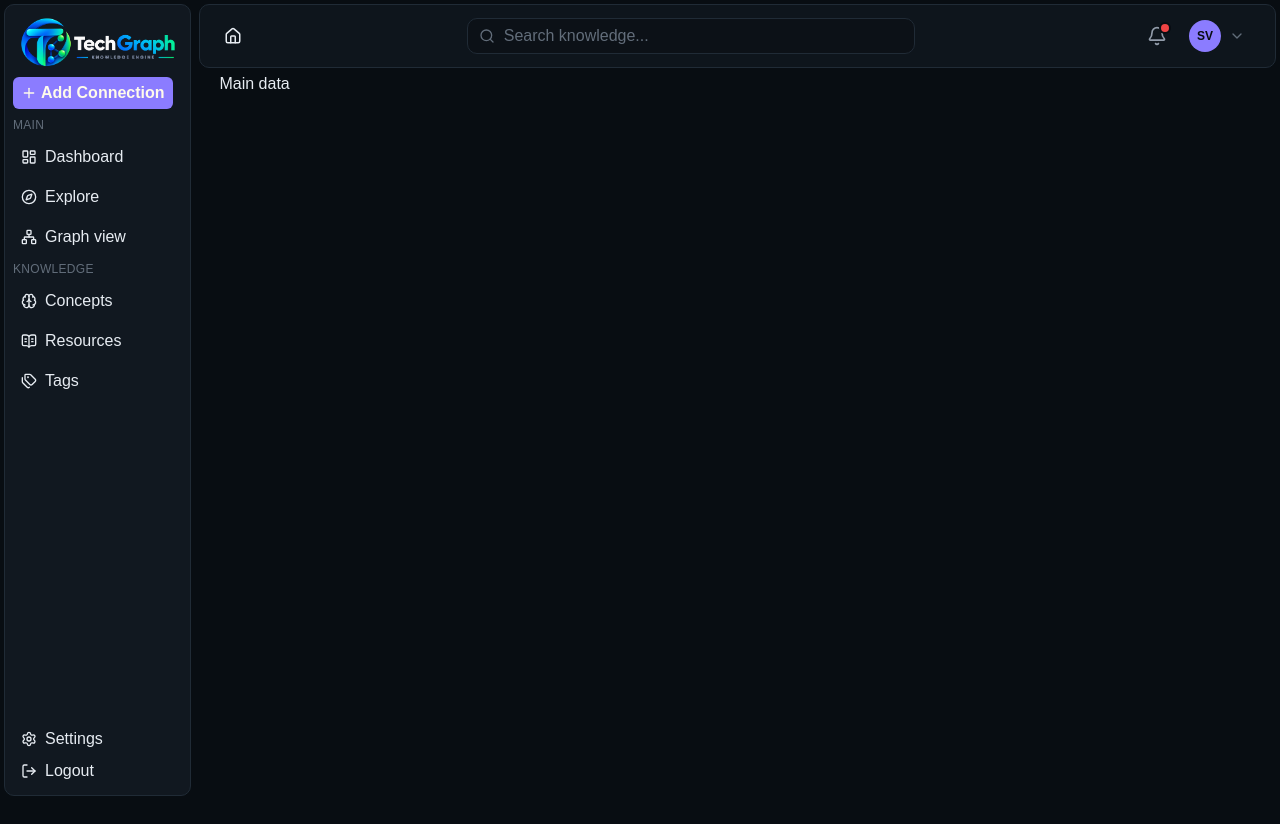
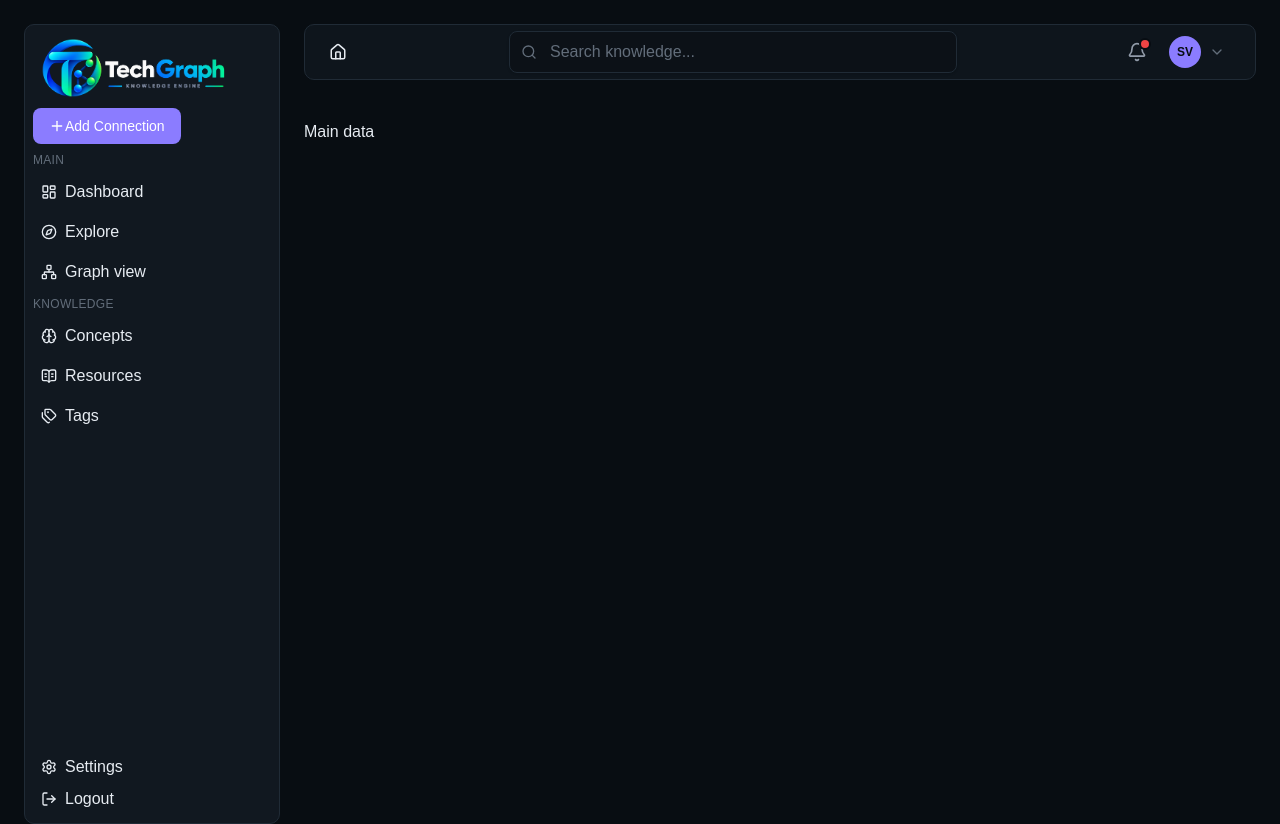
Before and after one commit to sabin-vv/tech-graph, a Next.js app: page / in a window 1280 px wide. Before the commit the page ends 800 px from the top, so only its background shows below. Built offline with nearby package versions, Linux system fonts and the light colour scheme.

Commit message:
feat: improve layout with responsive sidebar, fixed navbar, and hamburger menu

```diff
--- a/src/components/layout/DashboardLayout.tsx
+++ b/src/components/layout/DashboardLayout.tsx
@@ -1,22 +1,39 @@
-import { ReactNode } from "react";
-import Navbar from "./Navbar";
-import Sidebar from "./Sidebar";
+"use client"
+import { ReactNode, useState } from "react"
+import Navbar from "./Navbar"
+import Sidebar from "./Sidebar"
 
 interface DashBoardProps {
-  children: ReactNode;
+  children: ReactNode
 }
 
 const DashboardLayout = ({ children }: DashBoardProps) => {
+  const [sidebarOpen, setSidebarOpen] = useState(false)
+
   return (
     <div className="flex h-dvh w-full">
-      <Sidebar />
-      <div className="flex w-full flex-col">
-        <Navbar />
-        <main className="flex-1 justify-center px-6 align-middle">
+      {sidebarOpen && (
+        <div
+          className="fixed inset-0 z-40 bg-black/50 lg:hidden"
+          onClick={() => setSidebarOpen(false)}
+        />
+      )}
+      <div
+        className={`fixed inset-y-0 left-0 z-50 transition-transform duration-200 lg:static lg:translate-x-0 ${
+          sidebarOpen ? "translate-x-0" : "-translate-x-full"
+        }`}
+      >
+        <Sidebar />
+      </div>
+      <div className="flex w-full flex-col overflow-hidden">
+        <div className="shrink-0">
+          <Navbar onMenuClick={() => setSidebarOpen(!sidebarOpen)} />
+        </div>
+        <main className="flex-1 overflow-y-auto px-6 py-4">
           {children}
         </main>
       </div>
     </div>
-  );
-};
-export default DashboardLayout;
+  )
+}
+export default DashboardLayout
--- a/src/components/layout/Navbar.tsx
+++ b/src/components/layout/Navbar.tsx
@@ -1,8 +1,8 @@
-"use client";
+"use client"
 
-import { useState } from "react";
-import { usePathname } from "next/navigation";
-import Link from "next/link";
+import { useState } from "react"
+import { usePathname } from "next/navigation"
+import Link from "next/link"
 import {
   Bell,
   ChevronDown,
@@ -10,19 +10,20 @@ import {
   Home,
   Menu,
   Search,
-} from "lucide-react";
+} from "lucide-react"
+import SearchInput from "../ui/SearchInput"
 
 type NavbarProps = {
-  onMenuClick?: () => void;
-};
+  onMenuClick?: () => void
+}
 
 const Navbar = ({ onMenuClick }: NavbarProps) => {
-  const [profileOpen, setProfileOpen] = useState(false);
-  const pathname = usePathname();
-  const segments = pathname.split("/").filter(Boolean);
+  const [profileOpen, setProfileOpen] = useState(false)
+  const pathname = usePathname()
+  const segments = pathname.split("/").filter(Boolean)
 
   return (
-    <header className="border-border bg-surface/80 sticky top-0 z-30 m-1 flex h-16 items-center rounded-lg border px-4 backdrop-blur sm:px-6">
+    <header className="border-border bg-surface/80 z-30 my-6 ml-0 mr-6 rounded-lg border px-4 backdrop-blur sm:px-6 lg:ml-6 flex h-14 items-center">
       <div className="flex w-full items-center justify-between gap-4">
         <div className="flex min-w-0 items-center gap-2">
           <button
@@ -45,55 +46,46 @@ const Navbar = ({ onMenuClick }: NavbarProps) => {
               <Home size={18} />
             </Link>
             {segments.map((segment, index) => {
-              const href = "/" + segments.slice(0, index + 1).join("/");
-              const isLast = index === segments.length - 1;
+              const href = "/" + segments.slice(0, index + 1).join("/")
+              const isLast = index === segments.length - 1
               const label = segment
                 .replace(/[-_]/g, " ")
-                .replace(/\b\w/g, (c) => c.toUpperCase());
+                .replace(/\b\w/g, (c) => c.toUpperCase())
 
               return (
                 <span key={href} className="flex items-center gap-1 truncate">
                   <ChevronRight className="text-text-muted h-3.5 w-3.5 shrink-0" />
                   {isLast ? (
-                    <span className="text-foreground truncate font-medium">
+                    <span className="bg-primary/10 text-primary truncate rounded-md px-1.5 py-0.5 font-medium">
                       {label}
                     </span>
                   ) : (
                     <Link
                       href={href}
-                      className="text-text-muted hover:text-foreground truncate transition-colors"
+                      className="text-text-muted hover:text-foreground hover:bg-surface-hover truncate rounded-md px-1.5 py-0.5 transition-colors"
                     >
                       {label}
                     </Link>
                   )}
                 </span>
-              );
+              )
             })}
           </nav>
         </div>
 
-        {/* Center: Search */}
-        <div className="relative mx-auto hidden w-full max-w-md sm:block">
-          <Search className="text-text-muted pointer-events-none absolute top-1/2 left-3 h-4 w-4 -translate-y-1/2" />
-          <input
-            type="search"
-            placeholder="Search knowledge..."
-            className="border-border bg-background-secondary text-foreground placeholder:text-text-muted focus:border-primary focus:bg-surface-elevated h-9 w-full rounded-lg border pr-4 pl-9 text-sm outline-none"
-          />
+        <div className="mx-auto hidden w-full max-w-md items-center lg:flex">
+          <SearchInput placeholder="Search knowledge..." />
         </div>
 
-        {/* Right */}
         <div className="flex items-center gap-2">
-          {/* Mobile search */}
           <button
             type="button"
             aria-label="Search"
-            className="text-text-secondary hover:bg-surface-hover rounded-lg p-2 sm:hidden"
+            className="text-text-secondary hover:bg-surface-hover rounded-lg p-2 lg:hidden"
           >
             <Search className="h-5 w-5" />
           </button>
 
-          {/* Notifications */}
           <button
             type="button"
             aria-label="Notifications"
@@ -103,7 +95,6 @@ const Navbar = ({ onMenuClick }: NavbarProps) => {
             <span className="bg-danger ring-background absolute top-1.5 right-1.5 h-2 w-2 rounded-full ring-2" />
           </button>
 
-          {/* Profile */}
           <div className="relative">
             <button
               type="button"
@@ -154,6 +145,6 @@ const Navbar = ({ onMenuClick }: NavbarProps) => {
         </div>
       </div>
     </header>
-  );
-};
-export default Navbar;
+  )
+}
+export default Navbar
--- a/src/components/layout/Sidebar.tsx
+++ b/src/components/layout/Sidebar.tsx
@@ -1,5 +1,5 @@
-"use client";
-import Image from "next/image";
+"use client"
+import Image from "next/image"
 import {
   BookOpenText,
   Brain,
@@ -10,18 +10,20 @@ import {
   Plus,
   Settings,
   Tags,
-} from "lucide-react";
-import Link from "next/link";
+} from "lucide-react"
+import Link from "next/link"
+import Button from "../ui/Button"
 
 const Sidebar = () => {
   return (
-    <div className="bg-surface border-border m-1 flex flex-col justify-between rounded-lg border p-2">
+    <div className="bg-surface border-border my-6 ml-6 flex h-full w-64 flex-col justify-between rounded-lg border p-2">
       <div className="space-y-2">
         <Image src="/image/brandLogo.png" alt="Logo" width={200} height={70} />
-        <button className="bg-primary hover:bg-primary-hover flex items-center justify-center gap-1 rounded-sm px-2 py-1 font-semibold text-amber-50 transition-colors">
+        <Button>
           <Plus size={16} />
           Add Connection
-        </button>
+        </Button>
+
         <h4 className="text-text-muted text-xs tracking-wide">MAIN</h4>
         <Link
           href="/dashboard"
@@ -77,6 +79,6 @@ const Sidebar = () => {
         </Link>
       </div>
     </div>
-  );
-};
-export default Sidebar;
+  )
+}
+export default Sidebar
```
